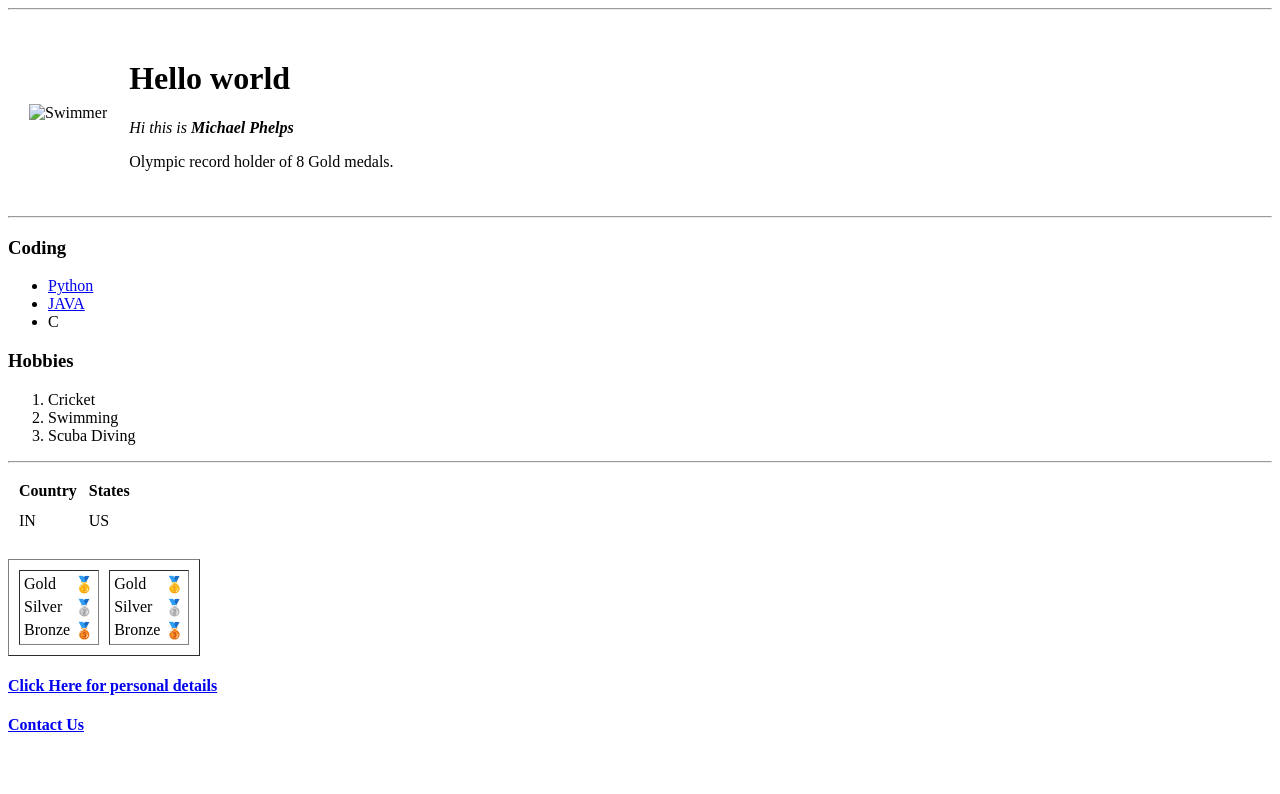
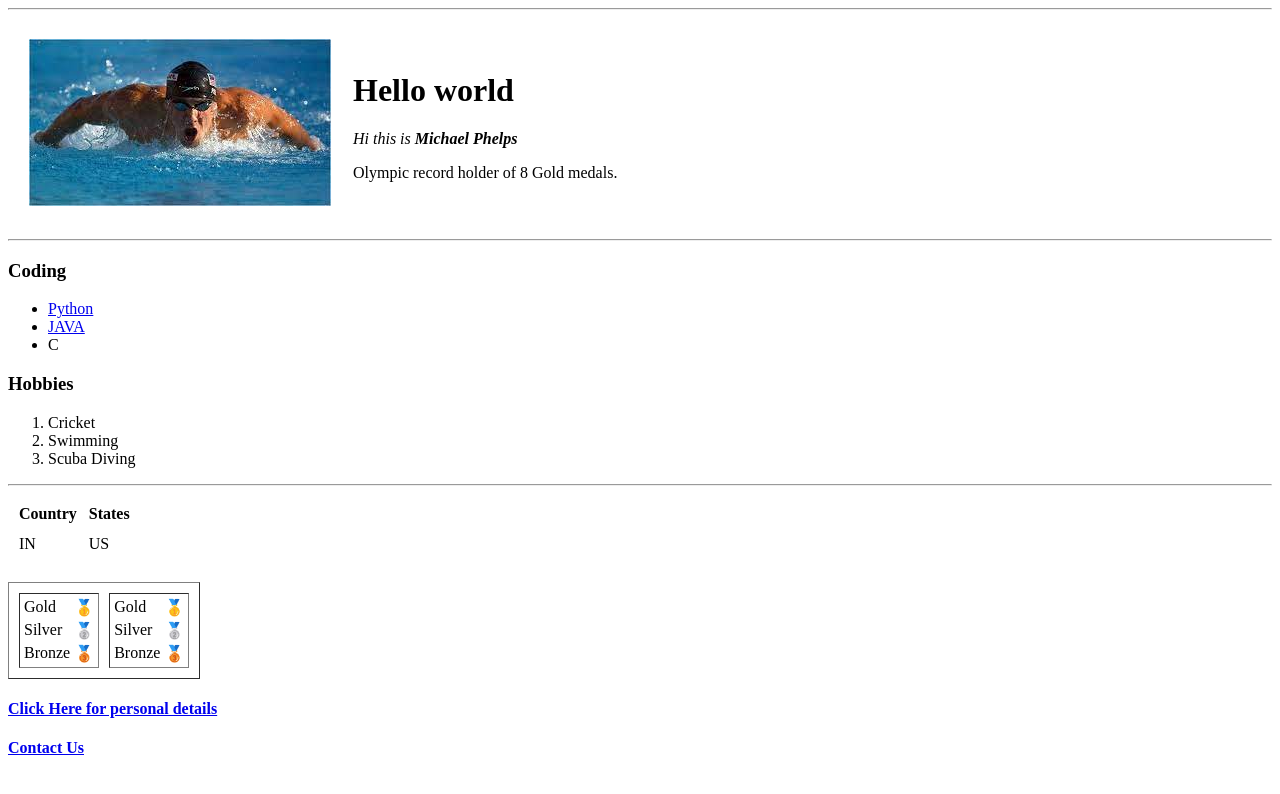
Before and after one commit to vkarande24/Test, a plain HTML site: page index.html in a window 1280 px wide. Drawn offline with Linux system fonts and the light colour scheme.

Commit message:
Update index.html

```diff
--- a/index.html
+++ b/index.html
@@ -8,7 +8,7 @@
   <hr/>
   <table cellspacing="20">
     <tr>
-      <td><img src="mphelps.jpg" alt="Swimmer" /></td>
+      <td><img src="Images/mphelps.jpg" alt="Swimmer" /></td>
       <td><h1>Hello world</h1>
         <p><em>Hi this is <b>Michael Phelps</b></em></p>
         <p>Olympic record holder of 8 Gold medals.</p></td>
```
